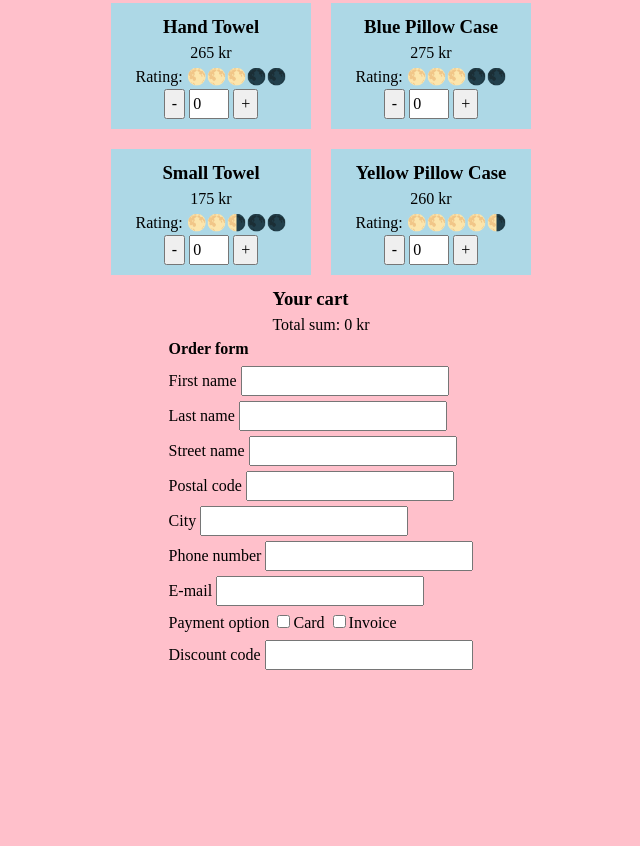
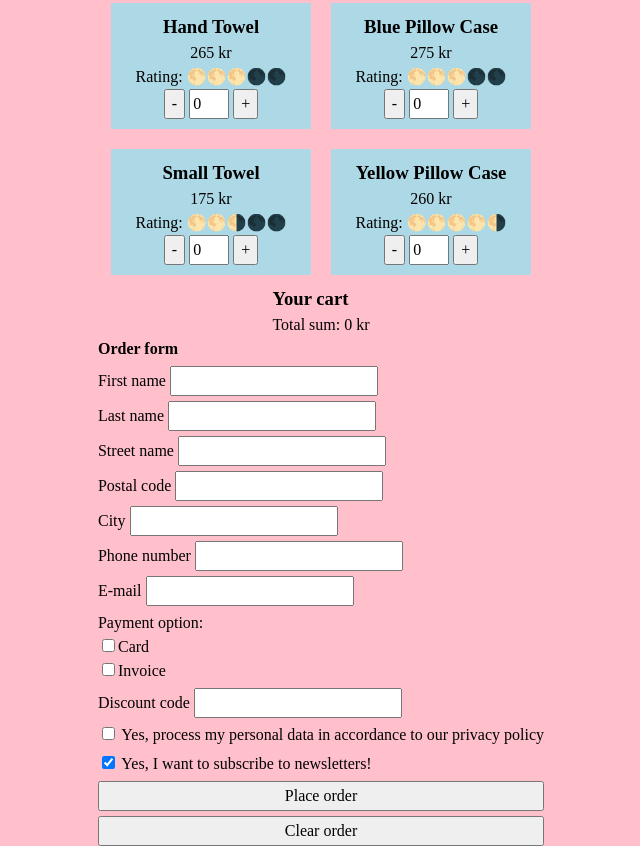
Before and after one commit to fridanordenlow/project-everyday-textile-webshop, a website with bundled scripts: page index.html in a window 1280 px wide. Shown: the part 277-1123 px from the top of the page, without its empty margins (319-959 px from the left). Before the commit the page ends 947 px from the top, so only its background shows below. Built offline with nearby package versions, Linux system fonts and the light colour scheme.

Commit message:
:construction: continued with html form

```diff
--- a/index.html
+++ b/index.html
@@ -83,14 +83,32 @@
             <input type="email">
           </label>
           <label>
-            <span>Payment option</span>
+            <span>Payment option:</span>
+            <br>
             <input type="checkbox">Card</input>
+            <!-- Om kort valts, visas fält för kortnummer, datum/år och CVC -->
+             <br>
             <input type="checkbox">Invoice</input>
+            <!-- Om faktura valts ska ett formulärfält för svenskt personnummer visas.
+            Även detta fält ska valideras innan formuläret går att skicka iväg -->
           </label>
           <label>
             <span>Discount code</span>
             <input type="text">
           </label>
+          <label>
+            <input type="checkbox">
+            <span>Yes, process my personal data in accordance to our privacy policy</span>
+          </label>
+          <label>
+            <input type="checkbox" checked>
+            <span>Yes, I want to subscribe to newsletters!</span>
+          </label>
+          <button type="submit">Place order</button>
+          <!-- Knappen ska vara disabled tills formuläret är rätt ifyllt -->
+          <!-- Felen ska markeras och kommuniceras tydligt -->
+          <button type="reset">Clear order</button>
+          <!-- Reset-knapp som återställer samtliga formulärfält + beställda munkar/produkter -->
       </section>
     </main>
     <script type="module" src="script.js" defer></script>
```
